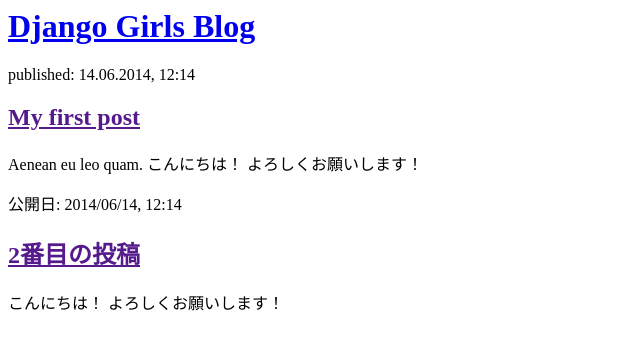
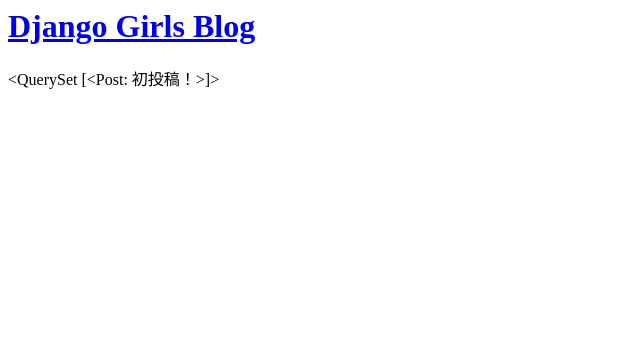
Before and after one commit to yuga-umemura/my-first-blog, a Django app: page / in a window 1280 px wide. Shown: the top 350 px of the page, without its empty margins (0-640 px from the left). Run offline with Django 3.2, Linux system fonts and the light colour scheme; data comes from the database, SQL or seed files in the repository.

Commit message:
third edit post_list.html

```diff
--- a/blog/templates/blog/post_list.html
+++ b/blog/templates/blog/post_list.html
@@ -6,17 +6,6 @@
         <div>
             <h1><a href="/">Django Girls Blog</a></h1>
         </div>
-
-        <div>
-            <p>published: 14.06.2014, 12:14</p>
-            <h2><a href="">My first post</a></h2>
-            <p>Aenean eu leo quam. こんにちは！ よろしくお願いします！ </p>
-        </div>
-
-        <div>
-            <p>公開日: 2014/06/14, 12:14</p>
-            <h2><a href="">2番目の投稿</a></h2>
-            <p> こんにちは！ よろしくお願いします！ </p>
-        </div>
+		{{posts}}
     </body>
 </html>
```
